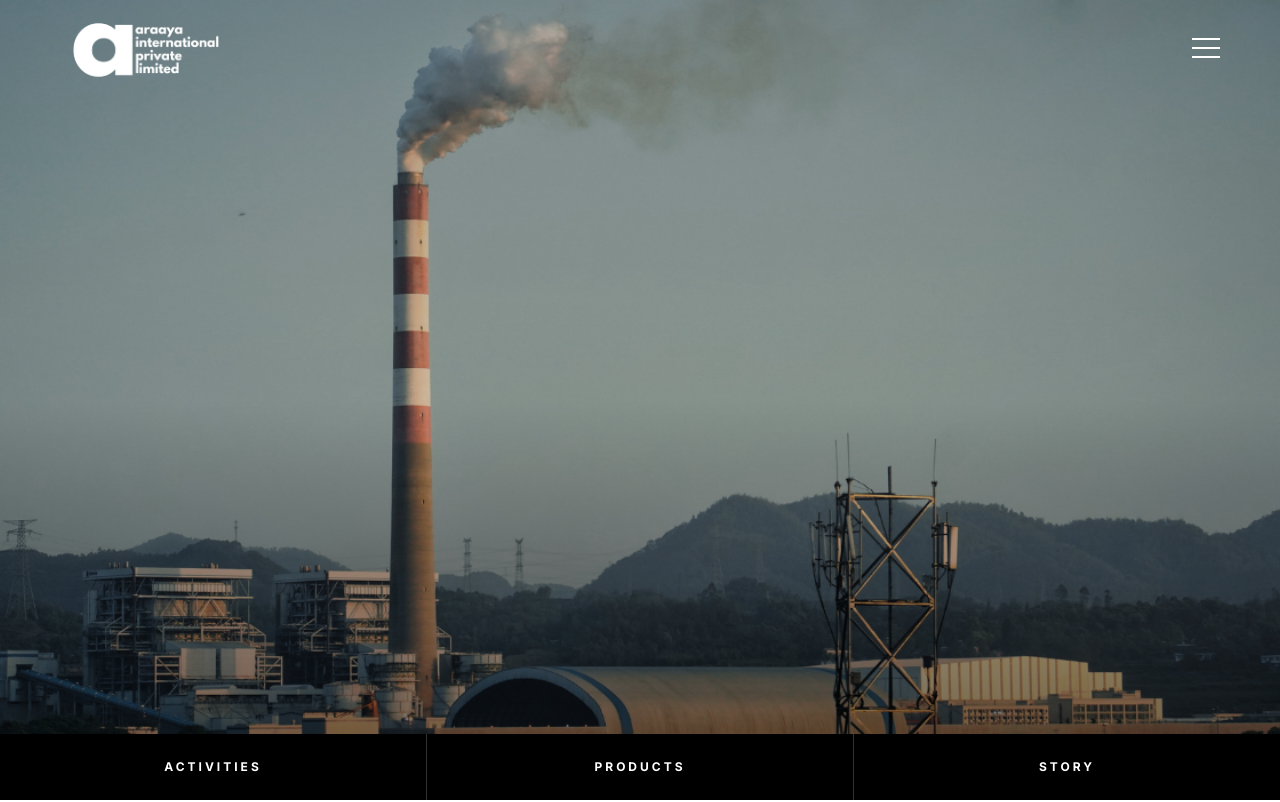
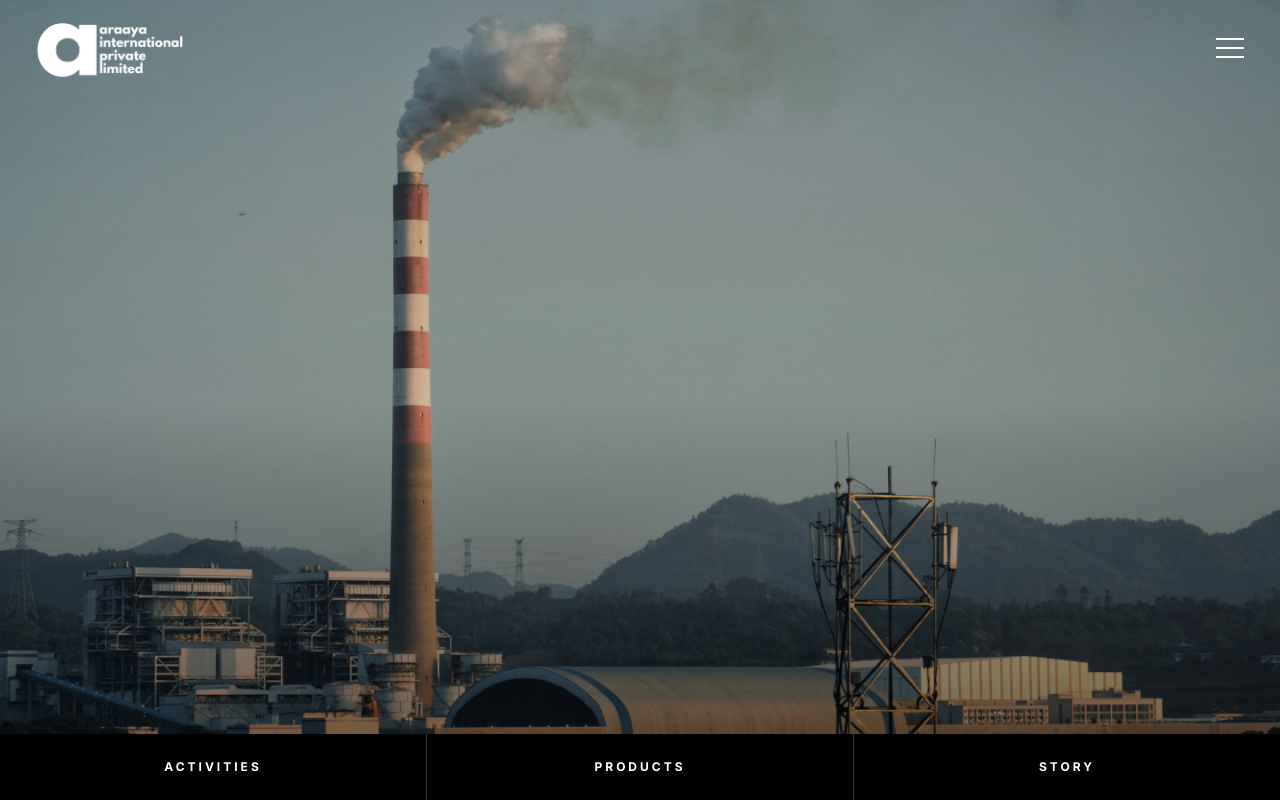
Before and after one commit to abhishek99712/araaya-website, a Next.js app: page / in a window 1280 px wide. Shown: the top 802 px of the page. Built offline with nearby package versions, Linux system fonts and the light colour scheme.

Commit message:
Logo Alignment

```diff
--- a/components/Navbar.tsx
+++ b/components/Navbar.tsx
@@ -67,7 +67,7 @@
       <nav className={`fixed top-0 left-0 right-0 z-50 transition-all duration-300 ${
         menuOpen ? "bg-white border-b border-[#e0ddd8]" : isTransparent ? "bg-transparent" : "bg-white border-b border-[#e0ddd8]"
       }`}>
-        <div className="max-w-screen-2xl mx-auto px-2 md:px-13">
+        <div className="max-w-screen-2xl mx-auto px-2 md:px-4">
           <div className="flex items-center justify-between h-20 md:h-24">
 
             {/* Logo */}
@@ -85,7 +85,7 @@
             {/* Hamburger / Close */}
             <button
               onClick={() => setMenuOpen(!menuOpen)}
-              className={`flex flex-col justify-center gap-[7px] p-2 transition-colors duration-300 ${
+              className={`flex flex-col justify-center gap-[7px] p-2 pr-5 transition-colors duration-300 ${
                 menuOpen || !isTransparent ? "text-black" : "text-white"
               }`}
               aria-label="Toggle menu"
```
